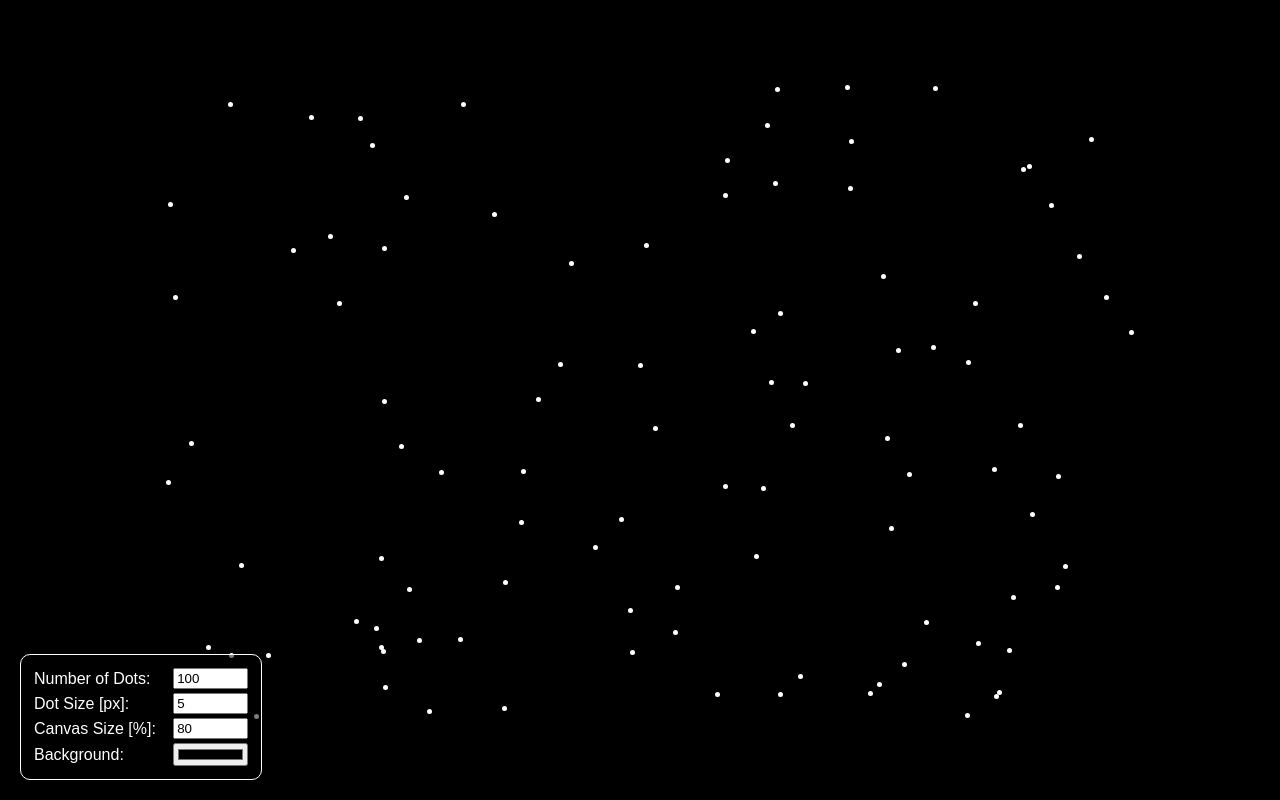
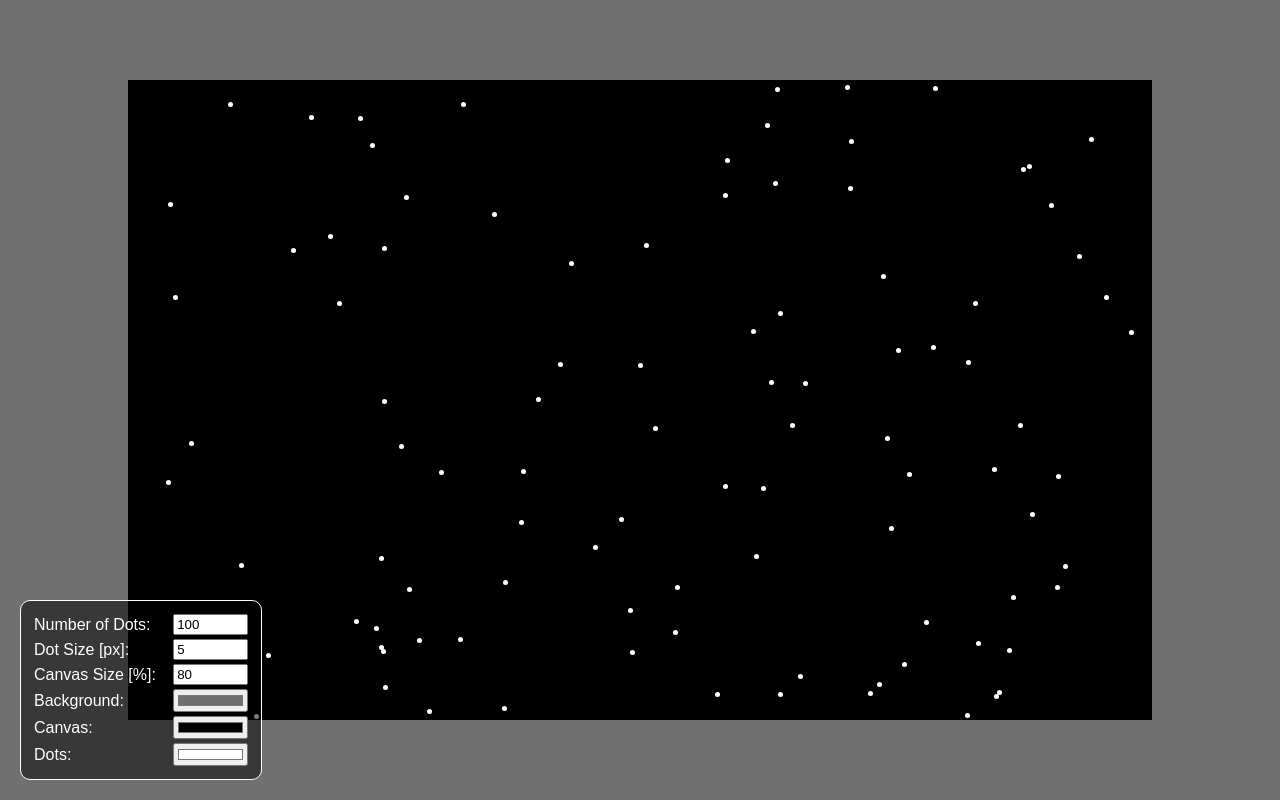
Before and after one commit to jjj120/dots-renderer, a plain HTML site: page index.html in a window 1280 px wide. Drawn offline with Linux system fonts and the light colour scheme.

Commit message:
Add canvas and dots color selection

```diff
--- a/index.html
+++ b/index.html
@@ -26,7 +26,15 @@
             </tr>
             <tr>
                 <td><label for="bgColor">Background:</label></td>
-                <td><input onchange="changeBg()" type="color" id="bgColor"></td>
+                <td><input onchange="changeBg()" type="color" id="bgColor" value="#707070"></td>
+            </tr>
+            <tr>
+                <td><label for="canvasColor">Canvas:</label></td>
+                <td><input onchange="changeCanvasColor()" type="color" id="canvasColor" value="#000000"></td>
+            </tr>
+            <tr>
+                <td><label for="dotsColor">Dots:</label></td>
+                <td><input onchange="changeDotsColor()" type="color" id="dotsColor" value="#ffffff"></td>
             </tr>
         </table>
     </div>
--- a/script.js
+++ b/script.js
@@ -2,6 +2,7 @@ function generateDots() {
     const canvas = document.getElementById('canvas');
     const numDots = parseInt(document.getElementById('numDots').value);
     const dotSize = parseInt(document.getElementById('dotSize').value);
+    const canvasColor = document.getElementById('canvasColor').value;
 
     // Clear previous dots
     canvas.innerHTML = '';
@@ -18,7 +19,7 @@ function generateDots() {
         dot.style.position = 'absolute';
         dot.style.width = `${dotSize}px`;
         dot.style.height = `${dotSize}px`;
-        dot.style.backgroundColor = 'white';
+        dot.style.backgroundColor = canvasColor;
         dot.style.borderRadius = '50%';
         dot.style.left = `${xPos}%`;
         dot.style.top = `${yPos}%`;
@@ -28,6 +29,8 @@ function generateDots() {
 
     changeDotsSize();
     changeCanvasSize();
+    changeCanvasColor();
+    changeDotsColor();
     changeBg();
 }
 
@@ -55,9 +58,24 @@ function changeCanvasSize() {
 function changeBg() {
     const bg = document.getElementById('background');
     const color = document.getElementById('bgColor').value;
-
     bg.style.backgroundColor = color;
 }
 
+function changeCanvasColor() {
+    const canvas = document.getElementById('canvas');
+    const color = document.getElementById('canvasColor').value;
+    canvas.style.backgroundColor = color;
+}
+
+
+function changeDotsColor() {
+    const canvas = document.getElementById('canvas');
+    const color = document.getElementById('dotsColor').value;
+
+    const dots = canvas.getElementsByClassName('dot');
+    for (let i = 0; i < dots.length; i++) {
+        dots[i].style.backgroundColor = color;
+    }
+}
 
 generateDots();
```
